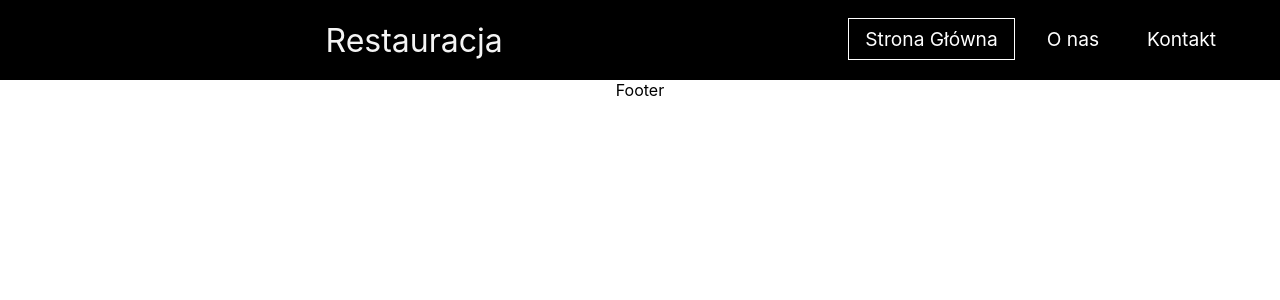
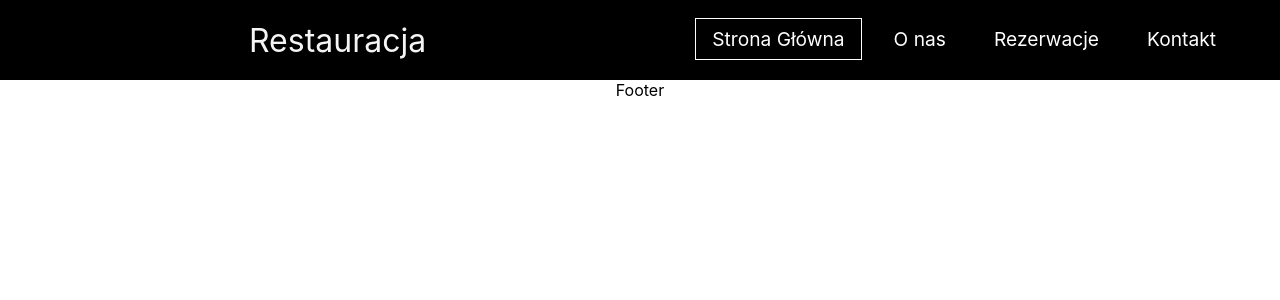
Before and after one commit to JochenL05/coderscamp-projekt-restaurant, a React (Create React App) app: page / in a window 1280 px wide. Shown: the top 300 px of the page. Built offline with nearby package versions, Linux system fonts and the light colour scheme.

Commit message:
Reservation button added

```diff
--- a/src/components/Topbar/Topbar.jsx
+++ b/src/components/Topbar/Topbar.jsx
@@ -27,6 +27,11 @@ function Topbar() {
               </NavLink>
             </li>
             <li className="nav-item">
+              <NavLink exact to="/Reservation" activeClassName="active" className="nav-links" onClick={handleClick}>
+                Rezerwacje
+              </NavLink>
+            </li>
+            <li className="nav-item">
               <NavLink exact to="/ContactPage" activeClassName="active" className="nav-links" onClick={handleClick}>
                 Kontakt
               </NavLink>
```
